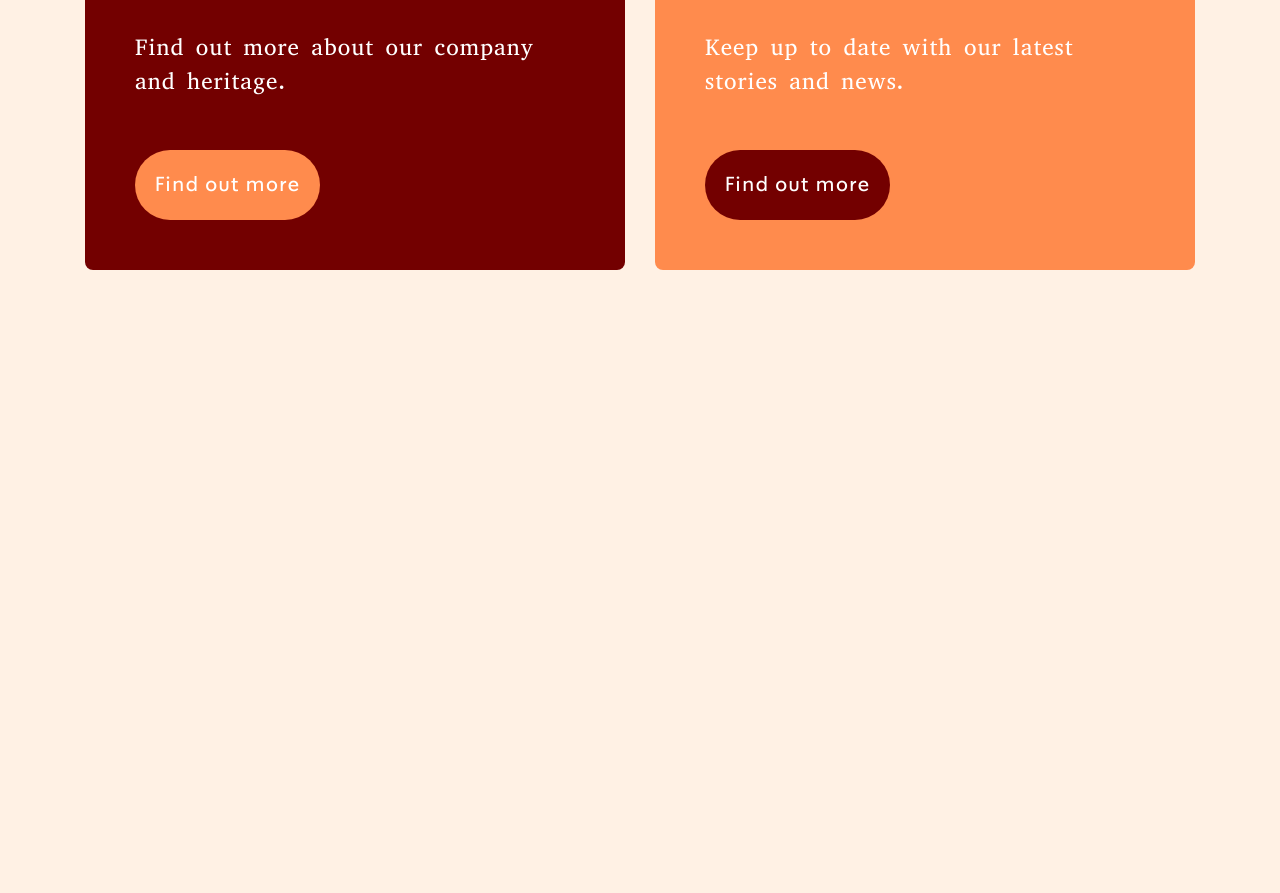
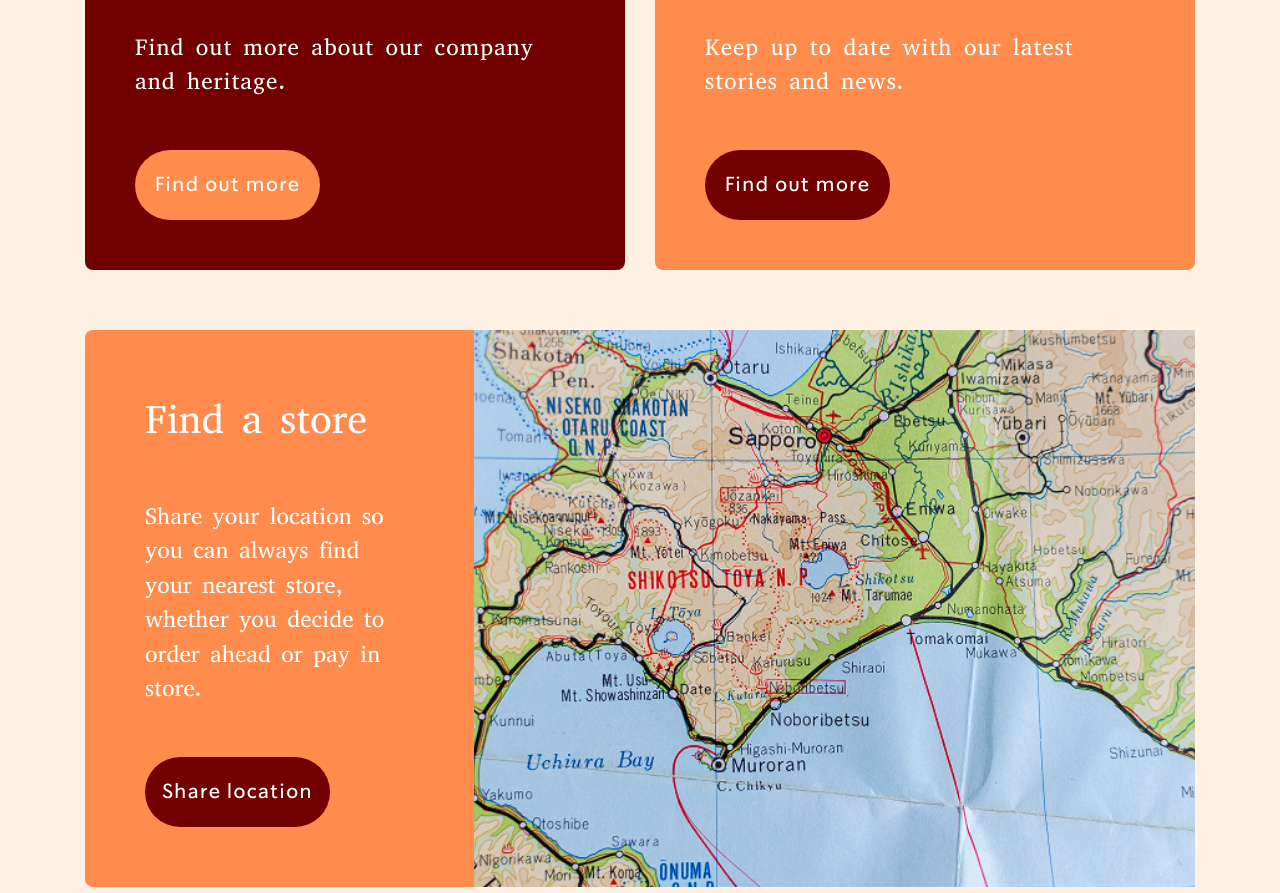
Before and after one commit to AmirHosseinAkbari-1428/Aurora-Bakery, a plain HTML site: page index.html in a window 1280 px wide. Shown: the part 3175-4068 px from the top of the page. Before the commit the page ends 3475 px from the top, so only its background shows below. Drawn offline with Linux system fonts and the light colour scheme.

Commit message:
Update site

```diff
--- a/Styles/app.css
+++ b/Styles/app.css
@@ -25,6 +25,14 @@
         font-size: 2.3rem;
         font-weight: 600;
         letter-spacing: 0.1rem;
+    }
+
+    .order-menu-orange {
+        background-color: #FF8B4D;
+    }
+
+    .order-menu-red {
+        background-color: #730000;
     }
 
     html {
@@ -499,10 +507,56 @@
         margin-top: auto;
     }
 
-    .order-menu-orange {
-        background-color: #FF8B4D;
+    .map {
+        margin-top: 3rem;
     }
 
-    .order-menu-red {
-        background-color: #730000;
+    .map__wrapper {
+        display: flex;
     }
+
+    .map__content {
+        background-color: #FF8B4D;
+        flex-basis: 35%;
+        padding: 6rem;
+        color: var(--white);
+        display: flex;
+        flex-direction: column;
+        border-top-left-radius: 0.8rem;
+        border-bottom-left-radius: 0.8rem;
+    }
+
+    .map__content__title {
+        font-size: 4rem;
+        font-family: var(--tertiary-font);
+        font-weight: 400;
+        margin: 0;
+    }
+
+    .map__content__caption {
+        font-family: var(--tertiary-font);
+        font-weight: 400;
+        font-size: 2.3rem;
+        margin-top: 5rem;
+        margin-bottom: 5rem;
+    }
+
+    .map__content__btn {
+        margin-top: auto;
+        border: none;
+        color: var(--white);
+        cursor: pointer;
+        font-weight: lighter;
+        font-size: 2rem;
+        font-family: var(--primary-font);
+    }
+
+    .map__pic {
+        flex-basis: 65%;
+    }
+
+    .map__pic__img {
+        width: 100%;
+        height: 100%;
+        object-fit: cover;
+    }
--- a/Styles/responsive.css
+++ b/Styles/responsive.css
@@ -55,6 +55,14 @@
     .order-menu__content__caption {
         font-size: 2rem;
     }
+
+    .map__content {
+        flex-basis: 40%;
+    }
+
+    .map__pic {
+        flex-basis: 60%;
+    }
 }
 
 @media screen and (max-width: 992px) {
@@ -86,6 +94,19 @@
     .order__main-caption {
         font-size: 2.5rem;
     }
+
+    .map__wrapper {
+        display: flex;
+        flex-direction: column;
+    }
+
+    .map__content {
+        flex-basis: 50%;
+    }
+
+    .map__pic {
+        flex-basis: 50%;
+    }
 }
 
 @media screen and (max-width: 768px) {
--- a/index.html
+++ b/index.html
@@ -230,7 +230,8 @@
                             </div>
                             <div class="order-menu__content order-menu-red">
                                 <h1 class="order-menu__content__title">About Us</h1>
-                                <p class="order-menu__content__caption">Find out more about our company and heritage.</p>
+                                <p class="order-menu__content__caption">Find out more about our company and heritage.
+                                </p>
                                 <button class="order-menu__content__btn btn order-menu-orange">Find out more</button>
                             </div>
                         </div>
@@ -242,10 +243,30 @@
                             </div>
                             <div class="order-menu__content order-menu-orange">
                                 <h1 class="order-menu__content__title">AURORA STORIES</h1>
-                                <p class="order-menu__content__caption">Keep up to date with our latest stories and news.</p>
+                                <p class="order-menu__content__caption">Keep up to date with our latest stories and
+                                    news.</p>
                                 <button class="order-menu__content__btn btn order-menu-red">Find out more</button>
                             </div>
                         </div>
+                    </div>
+                </div>
+            </div>
+        </section>
+        <section class="map">
+            <div class="container">
+                <div class="map__wrapper">
+                    <div class="map__content">
+                        <h1 class="map__content__title">
+                            Find a store
+                        </h1>
+                        <p class="map__content__caption">
+                            Share your location so you can always find your nearest store, whether you decide to order
+                            ahead or pay in store.
+                        </p>
+                        <button class="map__content__btn btn order-menu-red">Share location</button>
+                    </div>
+                    <div class="map__pic">
+                        <img src="./images/map.png" alt="map-image" class="map__pic__img">
                     </div>
                 </div>
             </div>
```
Also changed, not shown: images/map.png (added).
